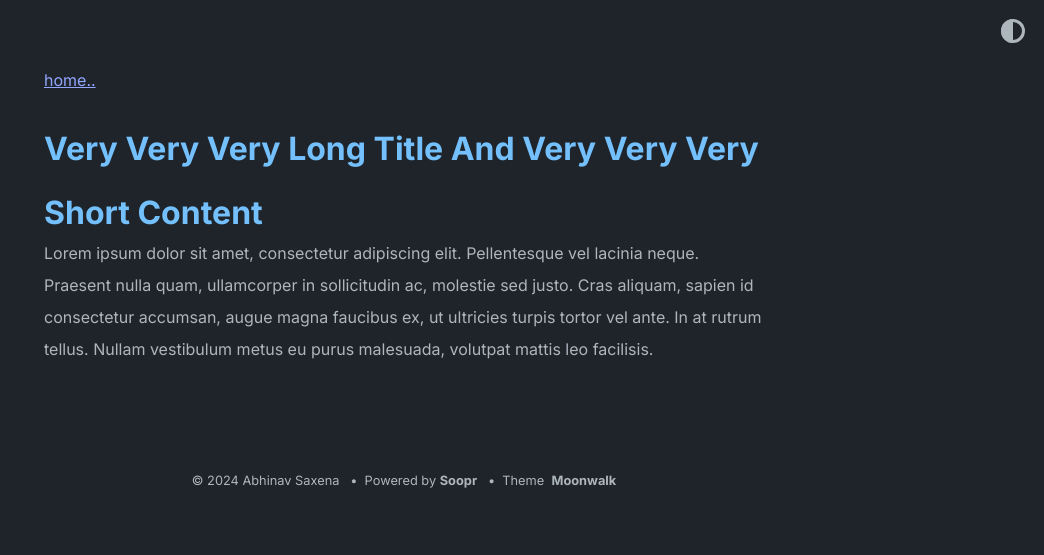
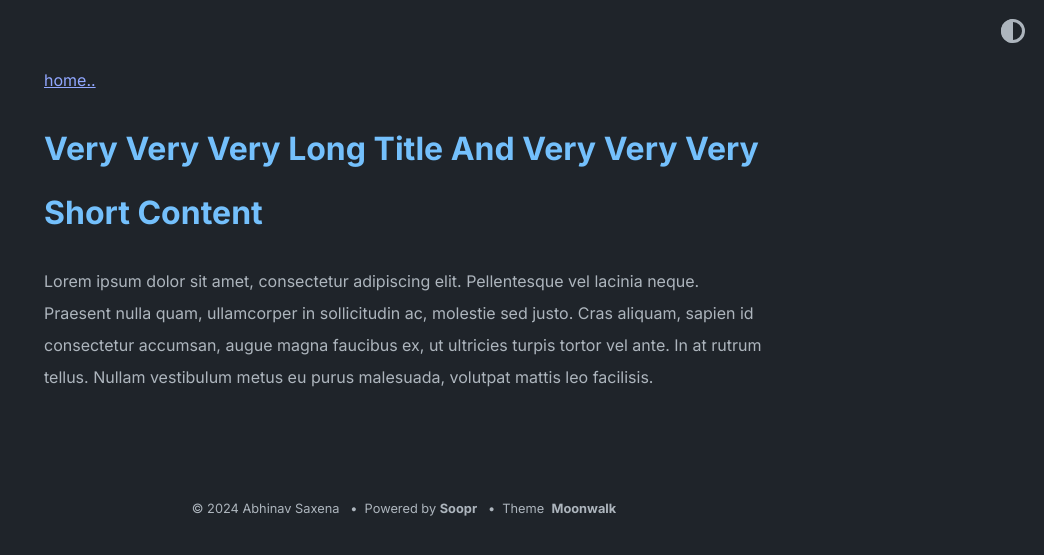
Before and after one commit to finn-jake/finn-jake.github.io, a Jekyll site: the page built from _posts/2020-07-08-very-very-very-long-title-and-very-very-very-short-content.md, in a window 1280 px wide. Shown: the top 555 px of the page, without its empty margins (236-1280 px from the left). Built offline with Jekyll 4.4.1, drawn with Linux system fonts in a browser that asks for light colours.

Commit message:
0823 update

```diff
--- a/_layouts/post.html
+++ b/_layouts/post.html
@@ -3,7 +3,7 @@ layout: default
 ---
 
 <a href="{{ "/" | relative_url }}">{{ site.theme_config.back_home_text }}</a>
-<h1 class="post-title">{{ page.title }}</h1>
+<h1 class="post-title" style="margin-bottom: 20px;">{{ page.title }}</h1>
 {% comment %} {% include date_and_social_share.html %} {% endcomment %}
-<a> </a>
+
 {{ content }}
```
